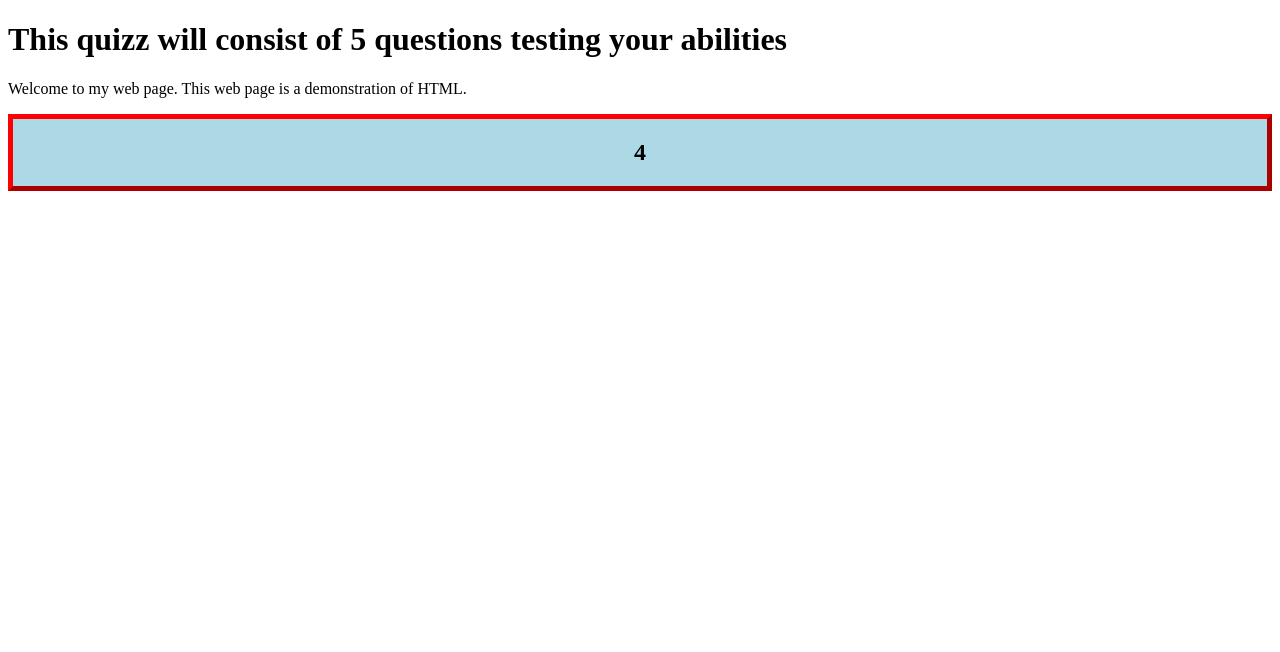
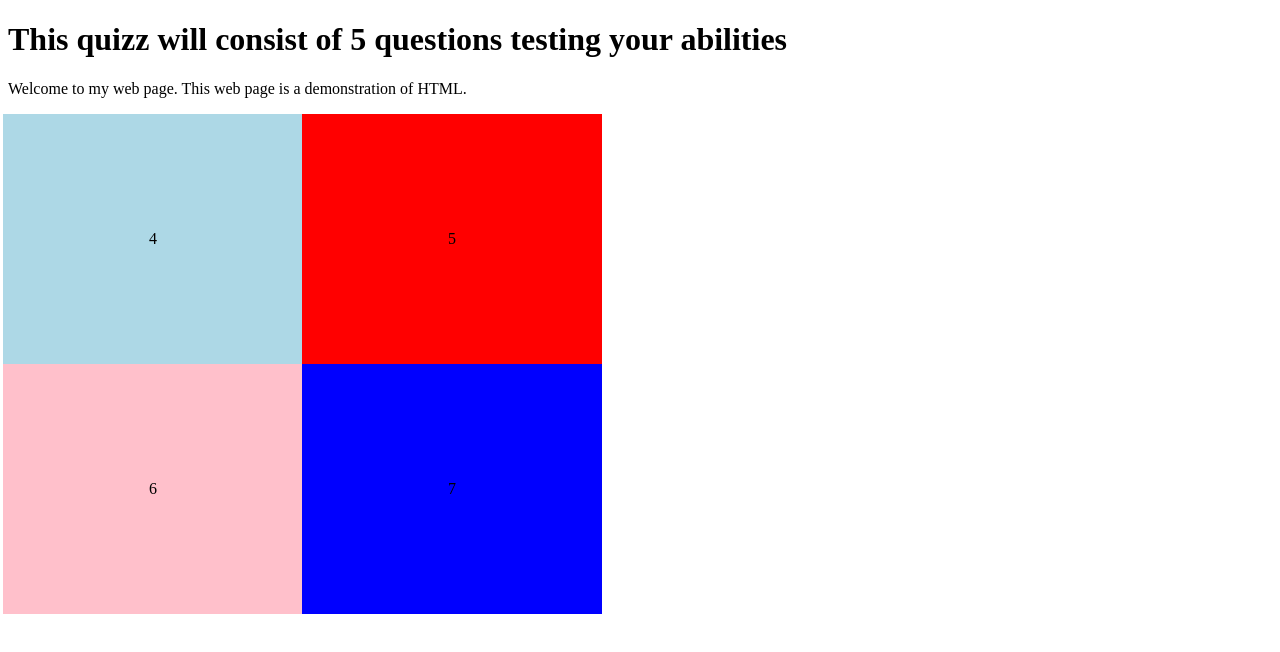
Before and after one commit to Barrett879/MathQuiz, a plain HTML site: page index.html in a window 1280 px wide. Drawn offline with Linux system fonts and the light colour scheme.

Commit message:
Update index.html

```diff
--- a/index.html
+++ b/index.html
@@ -2,11 +2,42 @@
 <html>
  <head><title>Calculus Quiz</title>
  <style>
-  .myDiv {
-  border: 5px outset red;
+ .oneDiv
+ {
   background-color: lightblue;
   text-align: center;
-}
+  padding : 100px;
+  width: 100px;
+  display: inline-block;
+  margin: -5px;
+ }
+ .twoDiv
+ {
+  background-color: red;
+  text-align: center;
+  padding: 100px;
+  width: 100px;
+  display: inline-block;
+  margin: 0px;
+ }
+ .threeDiv
+ {
+  background-color: pink;
+  text-align: center;
+  padding: 100px;
+  width: 100px;
+  display: inline-block;
+  margin: -5px;
+ }
+ .fourDiv
+ {
+  background-color: blue;
+  text-align: center;
+  padding: 100px;
+  width: 100px;
+  display: inline-block;
+  margin: 0px;
+ }
  </style>
   </head>
  <body>
@@ -17,8 +48,18 @@
      web page is a demonstration of
      HTML.
    </p>
-  <div class = "myDiv">
-   <h2>4</h2>
+  <div class = "oneDiv">
+   <p>4</p>
+  </div>
+  <div class = "twoDiv">
+  <p>5</p>
+  </div>
+  <br>
+   <div class = "threeDiv">
+   <p>6</p>
+  </div>
+  <div class = "fourDiv">
+   <p>7</p>
   </div>
  </body>
 </html>
```
